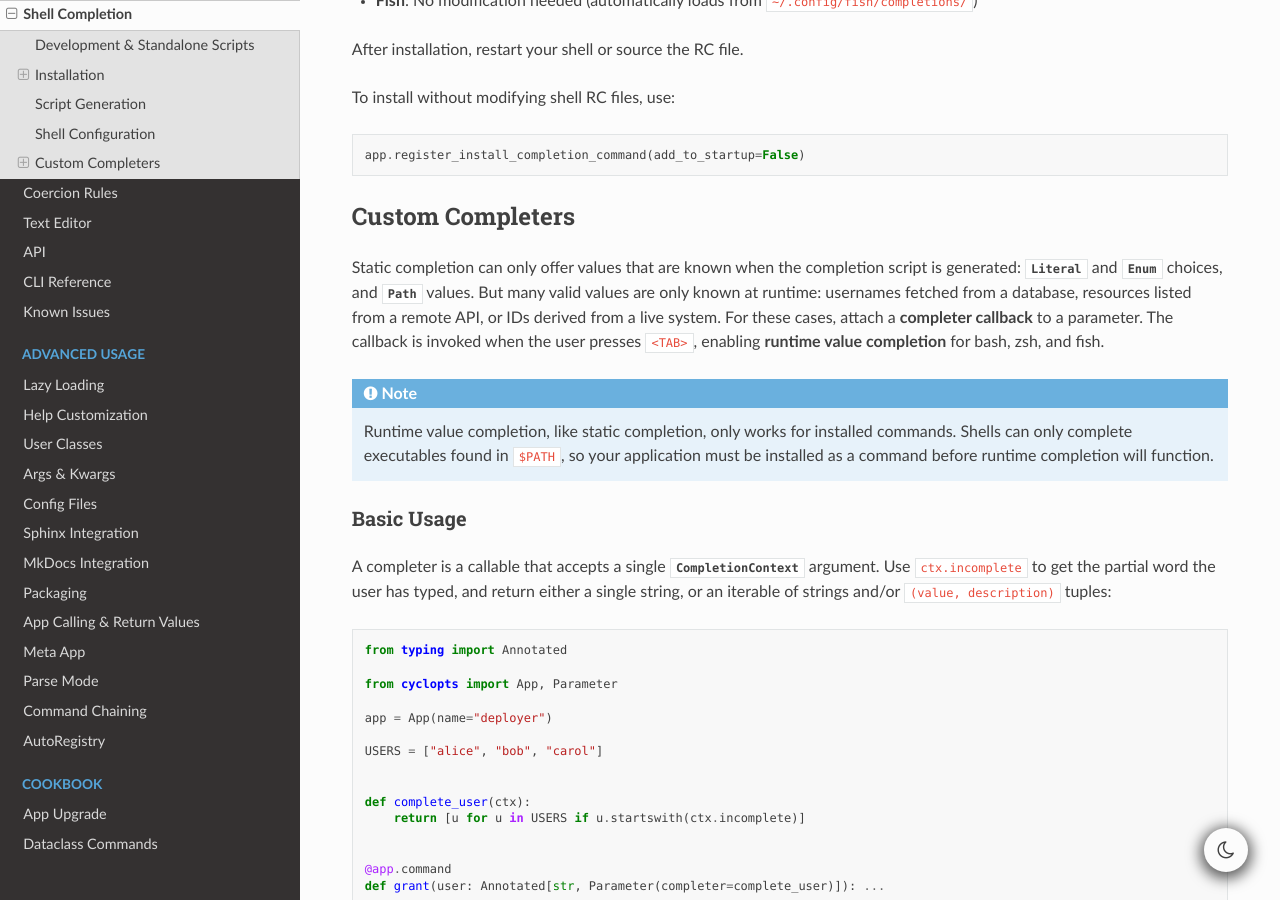
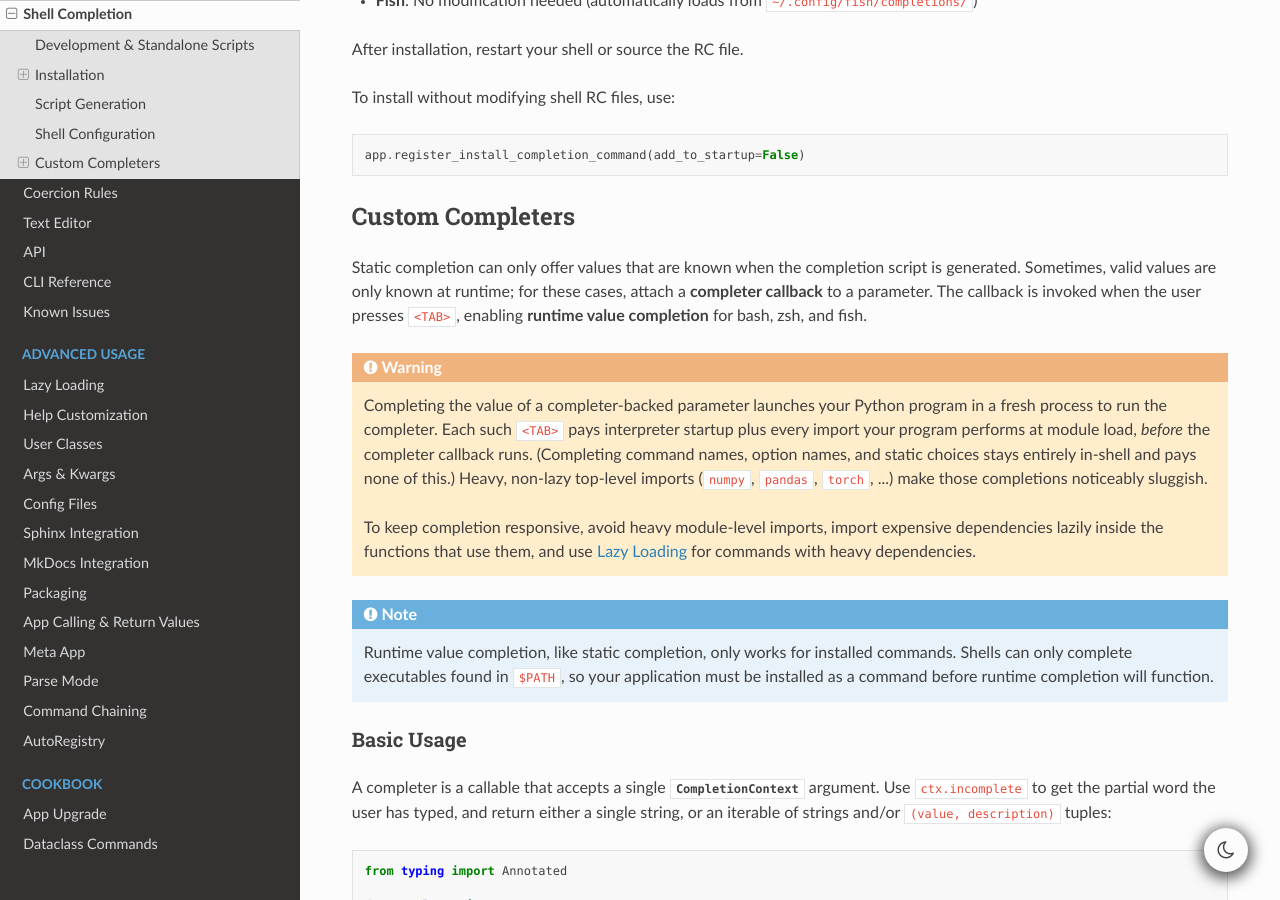
Before and after one commit to BrianPugh/cyclopts, a Sphinx documentation site: the page built from docs/source/shell_completion.rst, in a window 1280 px wide and 900 px high, scrolled down 2922 px. Built offline with Sphinx 7.4.7 and the Read the Docs theme 3.1.0, drawn with Linux system fonts in a browser that asks for light colours; the version number could not be read and is left out; some of the changed text lies outside the part shown.

Commit message:
docs: warn about per-completion process-startup cost of runtime completers
The old latency note undersold the mechanism and sat buried at the end of the
Dependent Completions example. Promote it to a prominent warning at the top of
the Custom Completers section (and strengthen the parallel api.rst note):
completing a completer-backed value launches your program in a fresh process,
so interpreter startup plus every module-load import is paid before the callback
runs, while command/option/static-choice completion stays in-shell. Heavy
non-lazy top-level imports (numpy/pandas/torch) make those completions sluggish.
Points at Lazy Loading. Also fixes a "runtim" typo.

Co-Authored-By: Claude Opus 4.8 <noreply@anthropic.com>
Claude-Session: https://claude.ai/code/session_014VuMGixW6Co4jk2sbzxLAR

```diff
--- a/docs/source/api.rst
+++ b/docs/source/api.rst
@@ -1150,8 +1150,11 @@ API
               cluster: Annotated[str, Parameter(completer=complete_cluster)] = "",
           ): ...
 
-      Dynamic completion re-invokes your application on each ``<TAB>``, so it is slower
-      than static completion; keep the callback (and your module imports) fast.
+      Completing a completer-backed value launches your Python program in a fresh process
+      to run the completer, paying interpreter startup plus every module-load import before
+      the callback runs (other completions stay in-shell). Keep the callback and your
+      top-level imports fast, importing heavy dependencies lazily, and see
+      :ref:`Lazy Loading` for commands with heavy dependencies.
 
    .. attribute:: group
       :type: Union[None, str, Group, Iterable[Union[str, Group]]]
--- a/docs/source/shell_completion.rst
+++ b/docs/source/shell_completion.rst
@@ -141,7 +141,15 @@ To install without modifying shell RC files, use:
 Custom Completers
 =================
 
-Static completion can only offer values that are known when the completion script is generated: :obj:`~typing.Literal` and :class:`~enum.Enum` choices, and :class:`~pathlib.Path` values. But many valid values are only known at runtime: usernames fetched from a database, resources listed from a remote API, or IDs derived from a live system. For these cases, attach a **completer callback** to a parameter. The callback is invoked when the user presses ``<TAB>``, enabling **runtime value completion** for bash, zsh, and fish.
+Static completion can only offer values that are known when the completion script is generated.
+Sometimes, valid values are only known at runtime; for these cases, attach a **completer callback** to a parameter.
+The callback is invoked when the user presses ``<TAB>``, enabling **runtime value completion** for bash, zsh, and fish.
+
+.. warning::
+
+   Completing the value of a completer-backed parameter launches your Python program in a fresh process to run the completer. Each such ``<TAB>`` pays interpreter startup plus every import your program performs at module load, *before* the completer callback runs. (Completing command names, option names, and static choices stays entirely in-shell and pays none of this.) Heavy, non-lazy top-level imports (``numpy``, ``pandas``, ``torch``, ...) make those completions noticeably sluggish.
+
+   To keep completion responsive, avoid heavy module-level imports, import expensive dependencies lazily inside the functions that use them, and use :ref:`Lazy Loading` for commands with heavy dependencies.
 
 .. note::
 
```
Also changed, not shown: other parts of docs/source/shell_completion.rst (+0 -4 lines).
